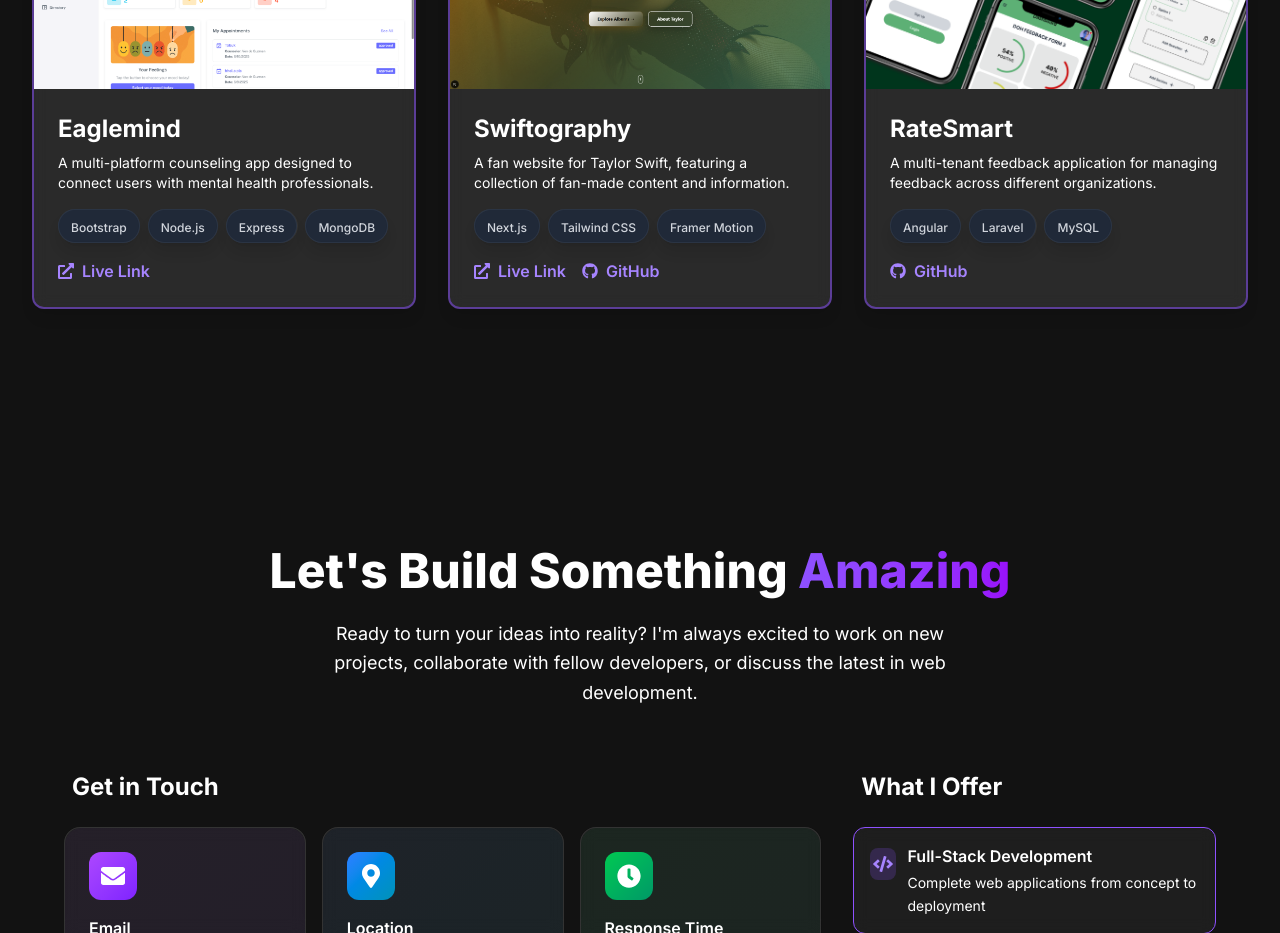
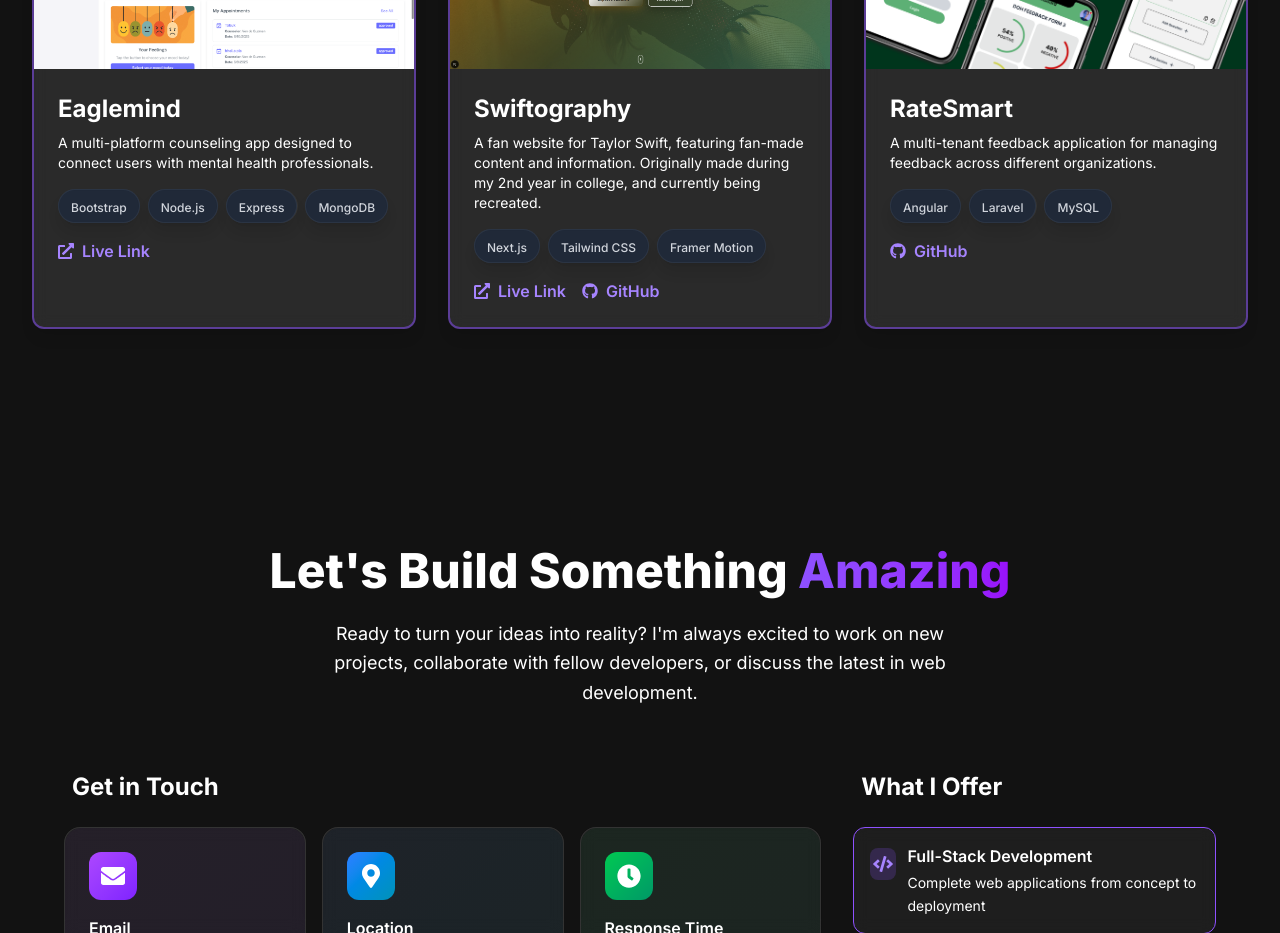
Before and after one commit to gumuss1ndy/Cindy-Portfolio, a Next.js app: page / in a window 1280 px wide. Shown: the part 2880-3813 px from the top of the page. Built offline with nearby package versions, Linux system fonts and the light colour scheme.

Commit message:
fixed links on projects section

```diff
--- a/src/components/sections/Projects.tsx
+++ b/src/components/sections/Projects.tsx
@@ -10,7 +10,7 @@
   {
     title: 'Eaglemind',
     description: 'A multi-platform counseling app designed to connect users with mental health professionals.',
-    image: '/eaglemind.webp', // Add a leading slash for public folder access
+    image: '/eaglemind.webp',
     demoLink: 'https://counseling-system.vercel.app/login',
     githubLink: '#',
     skills: ['Bootstrap', 'Node.js', 'Express', 'MongoDB'],
@@ -19,10 +19,10 @@
   },
   {
     title: 'Swiftography',
-    description: 'A fan website for Taylor Swift, featuring a collection of fan-made content and information.',
-    image: '/swiftography.webp', // Add a leading slash for public folder access
-    demoLink: '#', // Replace with an actual demo link
-    githubLink: '#', // Replace with an actual GitHub link
+    description: 'A fan website for Taylor Swift, featuring fan-made content and information. Originally made during my 2nd year in college, and currently being recreated.',
+    image: '/swiftography.webp',
+    demoLink: 'https://swiftography.vercel.app',
+    githubLink: 'https://github.com/gumuss1ndy/Swiftographyv2',
     skills: ['Next.js', 'Tailwind CSS', 'Framer Motion'],
     hasGithub: true,
     hasDemo: true,
@@ -30,7 +30,7 @@
   {
     title: 'RateSmart',
     description: 'A multi-tenant feedback application for managing feedback across different organizations.',
-    image: '/ratesmart.png', // Add a leading slash for public folder access
+    image: '/ratesmart.png',
     githubLink: 'https://github.com/gumuss1ndy/ratesmart',
     skills: ['Angular', 'Laravel', 'MySQL'],
     hasGithub: true,
```
